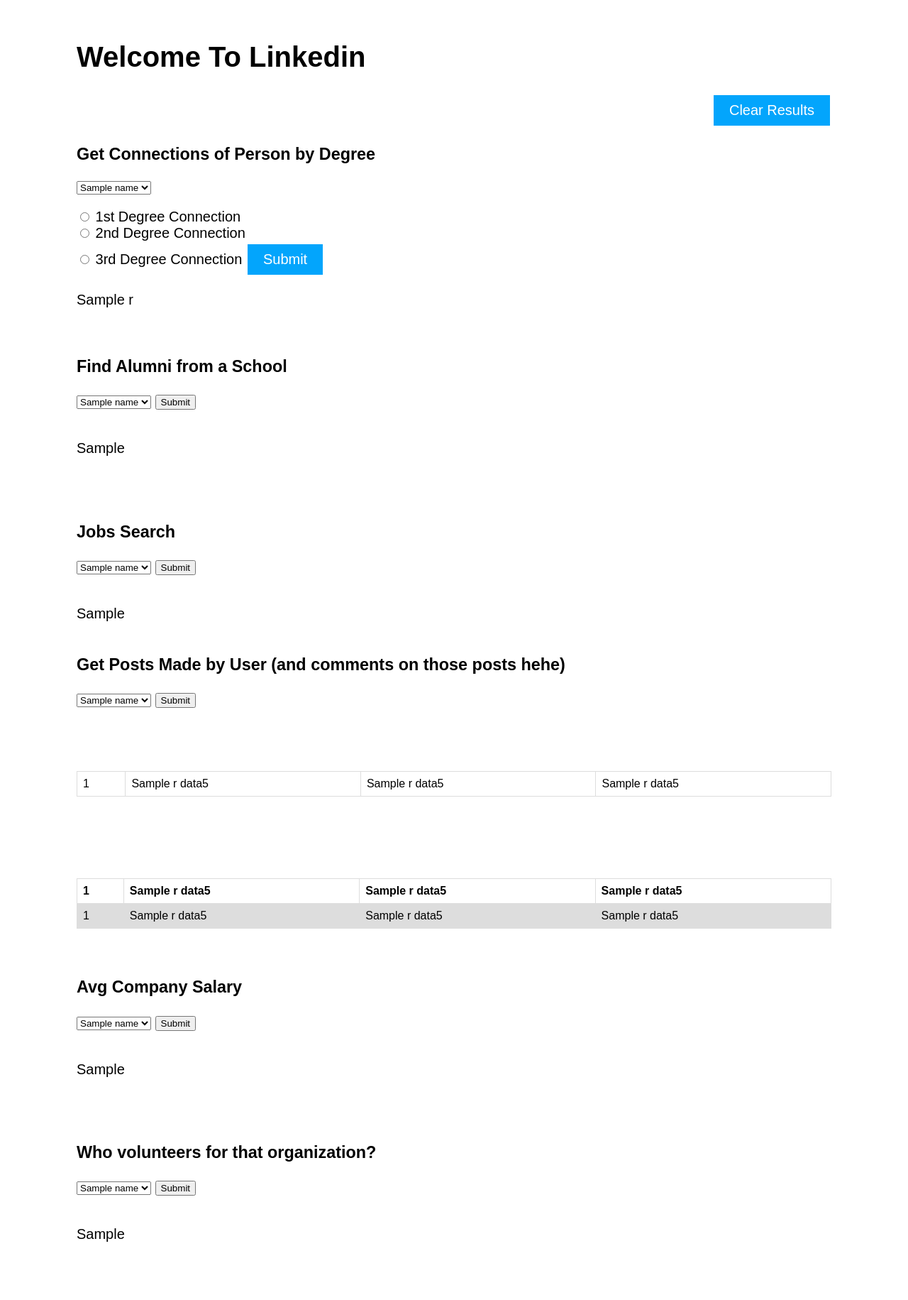
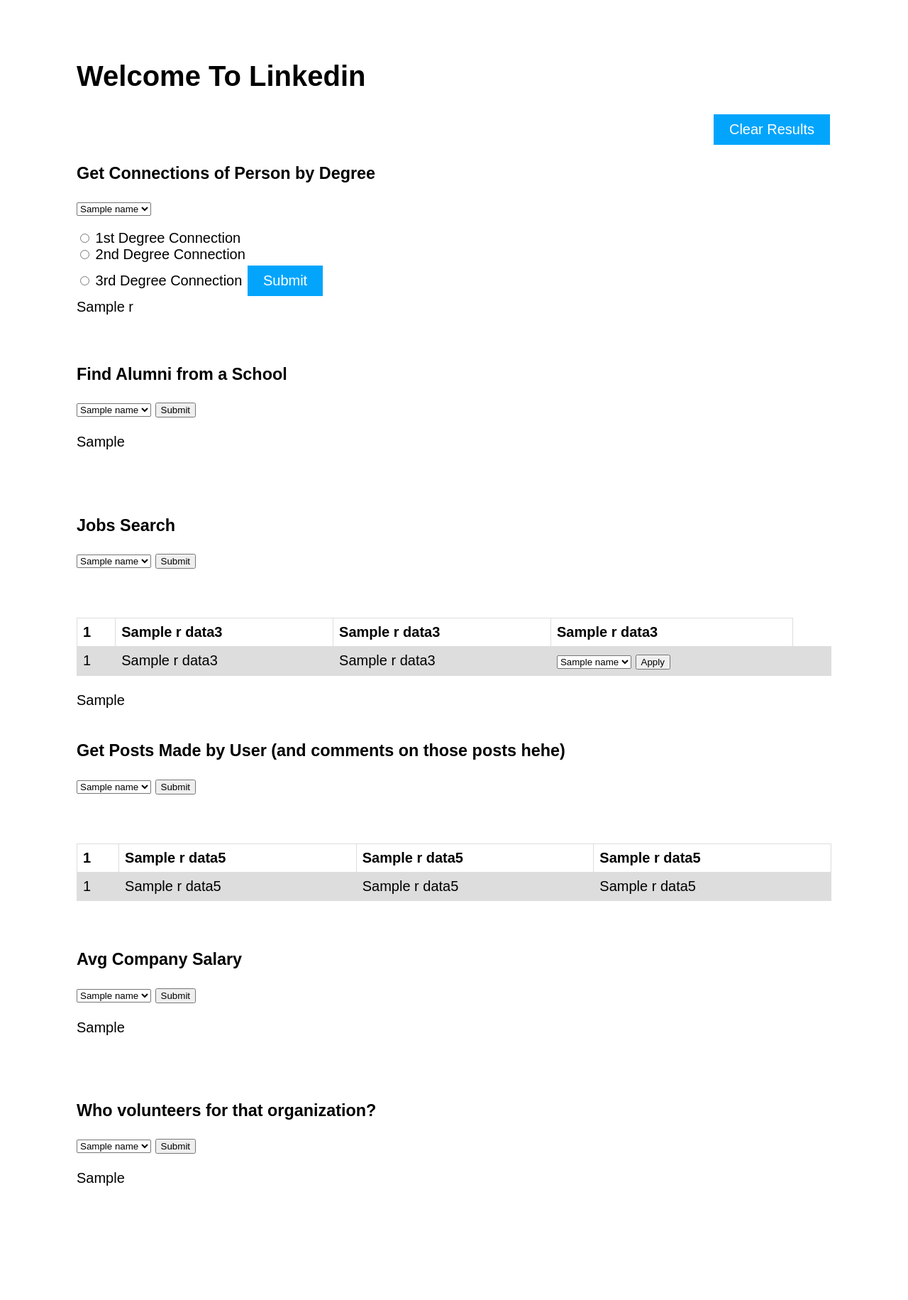
Before and after one commit to scottsoif/LinkedIn-Remix-W4111-proj1, a Flask app: template templates/index.html in a window 1280 px wide. Shown: the whole page at 71% size. After the commit the page ends 1670 px from the top, so only its background shows below. Run offline with Flask 2, Linux system fonts and the light colour scheme; the template is opened without the code that fills it: most values are stand-ins (such as "Sample title", 1, 10 or a date in 2020); parts of the project's set-up code (start-up, migrations or seed data) failed here and were passed over.

Commit message:
Added apply for page

```diff
--- a/server.py
+++ b/server.py
@@ -123,10 +123,16 @@
 
 @app.route('/clearResults', methods=['POST'])
 def clearResults():
+  clearHelper()
+  return redirect("/")
+
+def clearHelper():
   connections.clear()
   alumni.clear()
   jobs.clear()
-  return redirect("/")
+  avgSalaries.clear()
+  posts.clear()
+  nicePeople.clear()
 
 @app.route('/goHome', methods=['POST'])
 def another():
@@ -141,7 +147,7 @@
     user_id = request.form['user_id']
     deg = request.form['degree']
 
-    connections.clear() # empties list so no double values
+    clearHelper() # empties list so no double values
 
     if deg=="first":
         con2 = "(SELECT c2_id FROM connection WHERE c1_id={}) t".format(user_id)
@@ -182,12 +188,12 @@
     # context = dict(rData = connections)
 
     # return render_template("result.html", **context)
-    return redirect('/')
+    return redirect('/#getDegConnects')
 
 # data 2
 @app.route('/getAlumni', methods=['POST'])
 def getAlumni():
-    alumni.clear()
+    clearHelper()
     print(f"\n\n{request.form}")
     school_id = request.form['school_id']
     cursor = g.conn.execute(
@@ -202,32 +208,42 @@
         alumni.append(result[0])
     print(f"School id: {school_id}\n\n")
     cursor.close()
-    return redirect('/')
+    return redirect('/#getAlumni')
 
 
 # data 3
 @app.route('/getJobs', methods=['POST'])
 def getJobs():
-    jobs.clear()
+    clearHelper()
     print(f"\n\n{request.form}")
     job_id = request.form['job_id']
     cursor = g.conn.execute(
     '''
-    Select l.name, j.level, j.description
+    Select l.name, j.level, j.description, job_id
     From job j, li_user l
     Where j.organization_id = l.id and j.organization_id = {}
     '''.format(job_id)
     )
+    jobs.append(("Company","Job", "Job Description" , "Apply:\n Who are you?"))
     for result in cursor:
         print(result)
         jobs.append(result)
     print(f"Job id: {job_id}\n\n")
-    return redirect('/')
+    return redirect('/#getJobs')
+
+@app.route('/add', methods=['POST'])
+def add():
+  job_user_id = request.form['job_user_id'].split(',')
+  job_id, user_id = [int(i) for i in job_user_id]
+
+  print(f"\n*** User, job_id:     {user_id}  {job_id}")
+  engine.execute('INSERT INTO apply_for VALUES ({},{})'.format(user_id, job_id))
+  return redirect('/#getJobs')
 
 
 @app.route('/getSalaries', methods=['POST'])
 def getSalaries():
-    avgSalaries.clear()
+    clearHelper()
     print(f"\n\n{request.form}")
     org_id = request.form['org_id']
     cursor = g.conn.execute(
@@ -244,11 +260,11 @@
     cursor.close()
 
     print(f"Salary id: {org_id}\n\n")
-    return redirect('/')
+    return redirect('/#getSalaries')
 
 @app.route('/getPosts', methods=['POST'])
 def getPosts():
-    posts.clear()
+    clearHelper()
     print(f"\n\n{request.form}")
     id = request.form['user_id']
     cursor = g.conn.execute(
@@ -264,11 +280,11 @@
         print(result)
         posts.append(result)
     print(f"Post id: {id}\n\n")
-    return redirect('/')
+    return redirect('/#getPosts')
 
 @app.route('/getVols', methods=['POST'])
 def getVols():
-    nicePeople.clear()
+    clearHelper()
     print(f"\n\n{request.form}")
     organization_id = request.form['organization_id']
     cursor = g.conn.execute(
@@ -283,7 +299,7 @@
         nicePeople.append(result[0])
     print(f"School id: {organization_id}\n\n")
     cursor.close()
-    return redirect('/')
+    return redirect('/#getVols')
 
 @app.route('/login')
 def login():
--- a/templates/index.html
+++ b/templates/index.html
@@ -1,3 +1,4 @@
+<!DOCTYPE html>
 <html>
   <style>
     body{
@@ -51,6 +52,7 @@
 </form>
 </div>
 
+<a name="getDegConnects"></a>
 <h3>Get Connections of Person by Degree</h3>
 <form method="POST" action="/getDegConnects">
   <select name="user_id">
@@ -74,7 +76,7 @@
   </div>
 
 
-
+<a name="getAlumni"></a>
 <br><br>
 <h3>Find Alumni from a School</h3>
 <form method="POST" action="/getAlumni">
@@ -92,7 +94,7 @@
     {% endfor %}
   </div>
 
-
+<a name="getJobs"></a>
 <br><br>
 <h3>Jobs Search</h3>
 <form method="POST" action="/getJobs">
@@ -104,17 +106,54 @@
   </select>
   <input type="submit" value="Submit">
 </form>
+<table>
+    {% for n in rData3[:1] %}
+    <tr>
+    <th>{{rData3[0][0]}}</th>
+    <th>{{rData3[0][1]}}</th>
+    <th>{{rData3[0][2]}}</th>
+    <th>{{rData3[0][3]}}</th>
+   </tr>
+   {% endfor %}
+  <div>
+    {% for n in rData3[1:] %}
+  <tr>
+    <td>{{n[0]}}</td>
+    <td>{{n[1]}}</td>
+    <td>{{n[2]}}</td>
+    <td>
+      <form method="POST" action="/add">
+  <select name="job_user_id">
+    {% for name in data %}
+    <option value={{n[3]}},{{name[0]}}>{{name[1]}}</option>
+    {% endfor %}
+  </select>
+  <input type="submit" value="Apply">
+  </form>
+  <td>
+  </tr>
+      {% endfor %}
+  </div>
+</table>
+
+
 <div>
     {% for n in rData3 %}
     <div>{{n}}</div>
-<!-- <div align="right">
-<form method="POST" action="/apply">
+<div>
+
+
+
+<!-- <form method="POST" action="/apply">
 <button name="subject" type="submit">Apply</button>
-</form>
-<div> -->
+</form> -->
+</div>
     {% endfor %}
   </div>
 
+
+
+<a name="getPosts"></a>
 <h3>Get Posts Made by User (and comments on those posts hehe)</h3>
 <form method="POST" action="/getPosts">
   <select name="user_id">
@@ -124,21 +163,8 @@
   </select>
   <input type="submit" value="Submit">
 </form>
-<table>
-  <div>
-    {% for n in rData5 %}
-  <tr>
-    <td>{{n[0]}}</td>
-    <td>{{n[1]}}</td>
-    <td>{{n[2]}}</td>
-    <td>{{n[3]}}</td>
-  </tr>
-      {% endfor %}
-  </div>
-</table>
 
 <table>
-    <div>
     {% for n in rData5[:1] %}
     <tr>
     <th>{{rData5[0][0]}}</th>
@@ -147,7 +173,6 @@
     <th>{{rData5[0][3]}}</th>
    </tr>
    {% endfor %}
-  </div>
   <div>
     {% for n in rData5[1:] %}
   <tr>
@@ -160,7 +185,7 @@
   </div>
 </table>
 
-
+<a name="getSalaries"></a>
 <br><br>
 <h3>Avg Company Salary</h3>
 <form method="POST" action="/getSalaries">
@@ -177,6 +202,7 @@
     {% endfor %}
   </div>
 
+<a name="getVols"></a>
 <br><br>
 <h3>Who volunteers for that organization?</h3>
 <form method="POST" action="/getVols">
```
